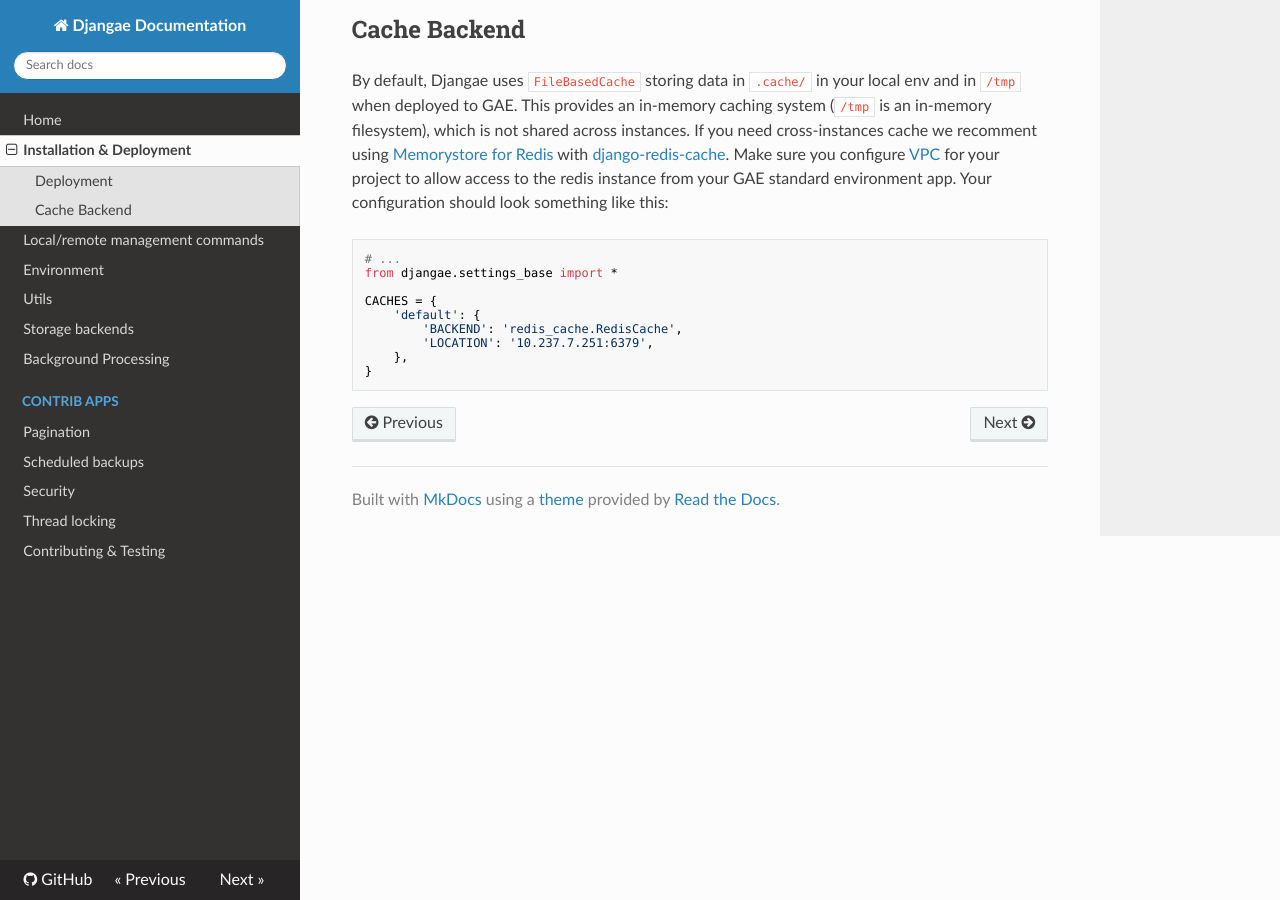
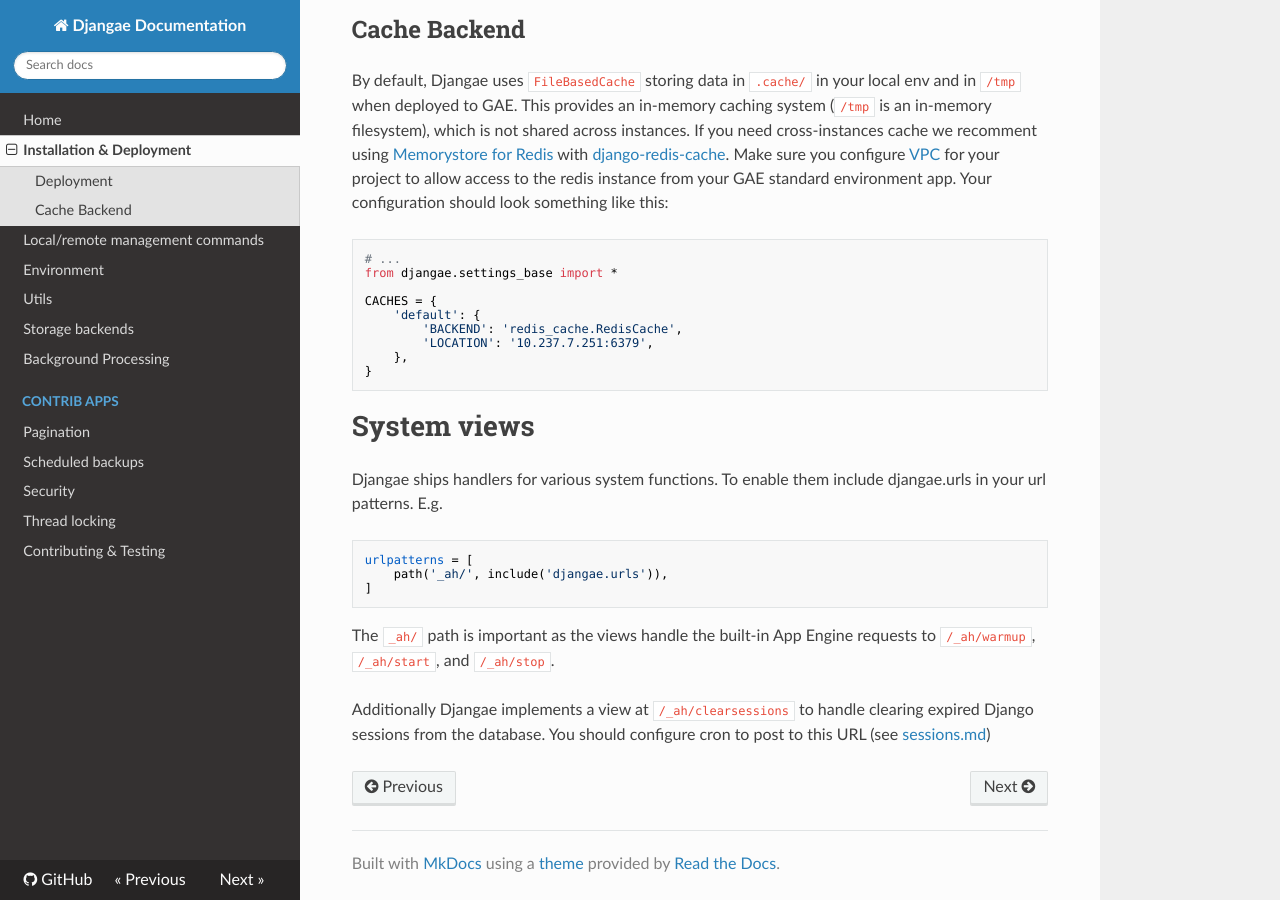
Before and after one commit to wittfabian/djangae, an MkDocs documentation site: the page built from docs/installation.md, in a window 1280 px wide and 900 px high, scrolled down 1626 px. Built offline with MkDocs 1.6.1, drawn with Linux system fonts in a browser that asks for light colours; nearby versions of some CDN libraries; old or Windows-style settings are respelled for this version of MkDocs.

Commit message:
Update documentation

````diff
--- a/docs/installation.md
+++ b/docs/installation.md
@@ -89,3 +89,18 @@
     },
 }
 ```
+
+# System views
+
+Djangae ships handlers for various system functions. To enable them include djangae.urls in your url patterns. E.g.
+
+```
+urlpatterns = [
+    path('_ah/', include('djangae.urls')),
+]
+```
+
+The `_ah/` path is important as the views handle the built-in App Engine requests to `/_ah/warmup`, `/_ah/start`, and `/_ah/stop`.
+
+Additionally Djangae implements a view at `/_ah/clearsessions` to handle clearing expired Django sessions from the database. You should
+configure cron to post to this URL (see [sessions.md](Sessions))
````
